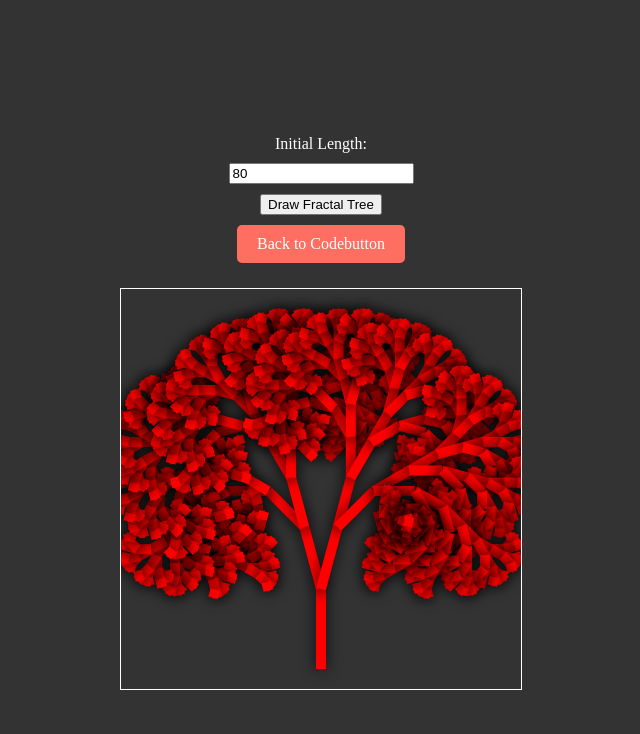
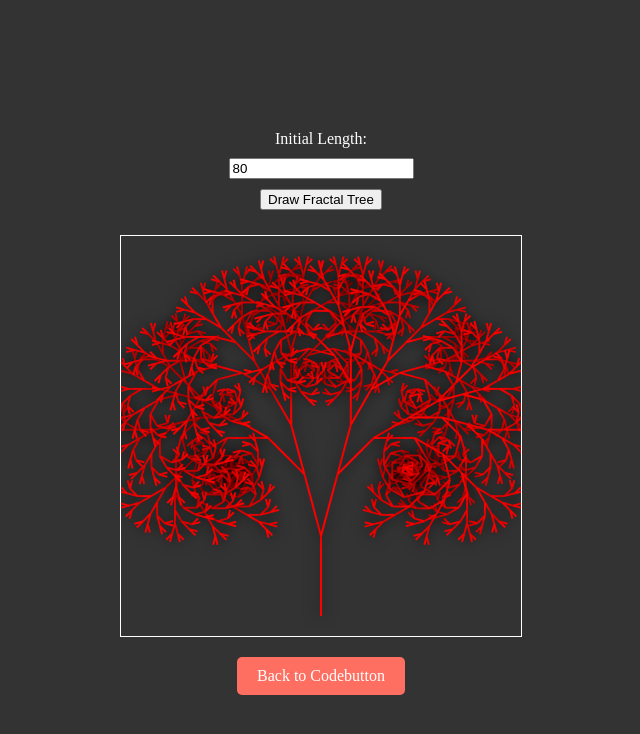
Before and after one commit to ShayneGeo/ShayneGeo.github.io, a plain HTML site: page code2.html in a window 1280 px wide. Shown: the whole page, without its empty margins (319-959 px from the left). Drawn offline with Linux system fonts and the light colour scheme.

Commit message:
Update code2.html

```diff
--- a/code2.html
+++ b/code2.html
@@ -25,7 +25,7 @@
             align-items: center;
             margin-top: 20px; /* Move the input boxes down a bit */
         }
-        .controls input, .controls label, .controls button, .controls a {
+        .controls input, .controls label, .controls button {
             margin: 5px;
         }
         .button {
@@ -38,6 +38,7 @@
             border-radius: 5px;
             text-decoration: none;
             transition: background-color 0.3s ease;
+            margin-top: 20px; /* Ensure there's space above the button */
         }
         .button:hover {
             background-color: #ff4940;
@@ -49,9 +50,9 @@
         <label for="length">Initial Length:</label>
         <input type="number" id="length" value="80">
         <button onclick="updateFractalTree()">Draw Fractal Tree</button>
-        <a href="codebutton.html" class="button">Back to Codebutton</a>
     </div>
     <canvas id="fractalTreeCanvas" width="400" height="400"></canvas>
+    <a href="codebutton.html" class="button">Back to Codebutton</a>
     <script>
         function drawFractalTree(ctx, startX, startY, length, angle, branchWidth, color) {
             ctx.beginPath();
@@ -83,7 +84,7 @@
             const canvas = document.getElementById('fractalTreeCanvas');
             const ctx = canvas.getContext('2d');
             ctx.clearRect(0, 0, canvas.width, canvas.height);
-            drawFractalTree(ctx, canvas.width / 2, canvas.height - 20, length, 0, 10, color);
+            drawFractalTree(ctx, canvas.width / 2, canvas.height - 20, length, 0, 2, color);
         }
 
         window.onload = function() {
```
